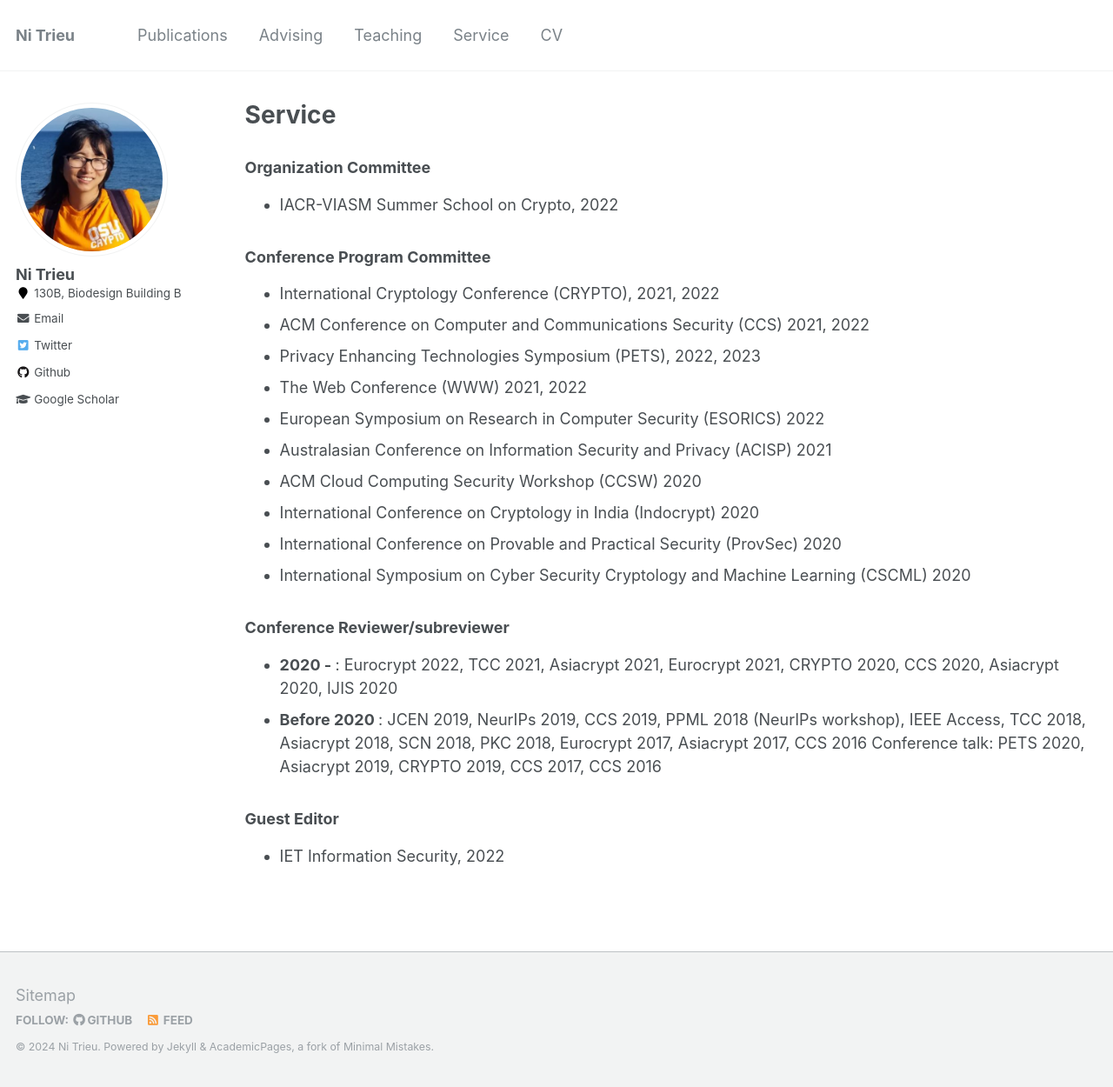
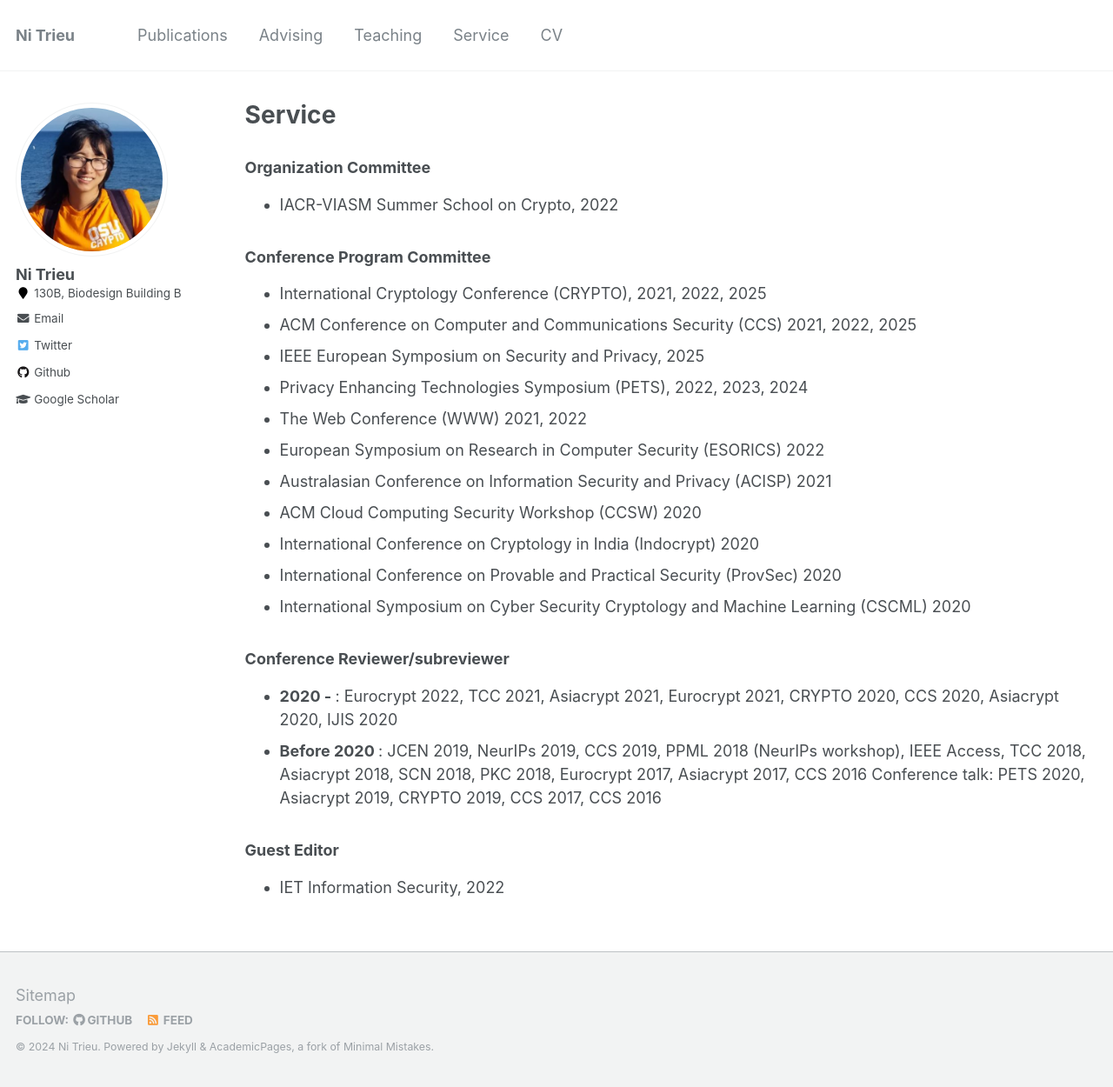
Before and after one commit to nitrieu/nitrieu.github.io, a Jekyll site: the page built from _pages/service.md, in a window 1280 px wide and 1250 px high. Shown: the whole window at 87% size. Built offline with Jekyll 4.4.1, drawn with Linux system fonts in a browser that asks for light colours.

Commit message:
Update service.md

```diff
--- a/_pages/service.md
+++ b/_pages/service.md
@@ -11,9 +11,10 @@ author_profile: true
    </ul>
 <h3> Conference Program Committee </h3>
   <ul>
-   <li> International Cryptology Conference (CRYPTO), 2021, 2022 </li>
-  <li>ACM Conference on Computer and Communications Security (CCS) 2021, 2022</li>
-    <li> Privacy Enhancing Technologies Symposium (PETS), 2022, 2023 </li>
+   <li> International Cryptology Conference (CRYPTO), 2021, 2022, 2025 </li>
+  <li>ACM Conference on Computer and Communications Security (CCS) 2021, 2022, 2025 </li>
+    <li>  IEEE European Symposium on Security and Privacy, 2025 </li>
+    <li> Privacy Enhancing Technologies Symposium (PETS), 2022, 2023, 2024 </li>
    <li> The Web Conference (WWW) 2021, 2022</li>
   <li> European Symposium on Research in Computer Security (ESORICS) 2022 </li>
   <li>Australasian Conference on Information Security and Privacy (ACISP) 2021</li>
```
